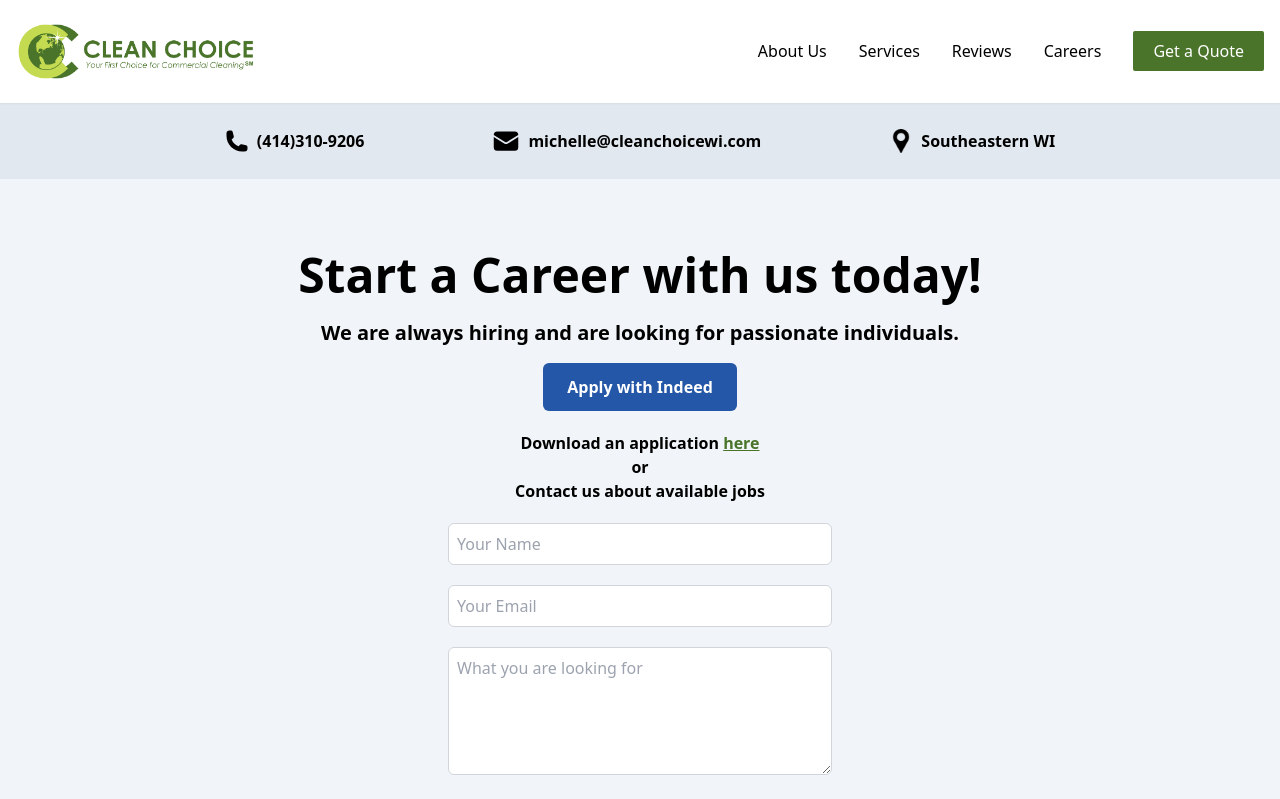
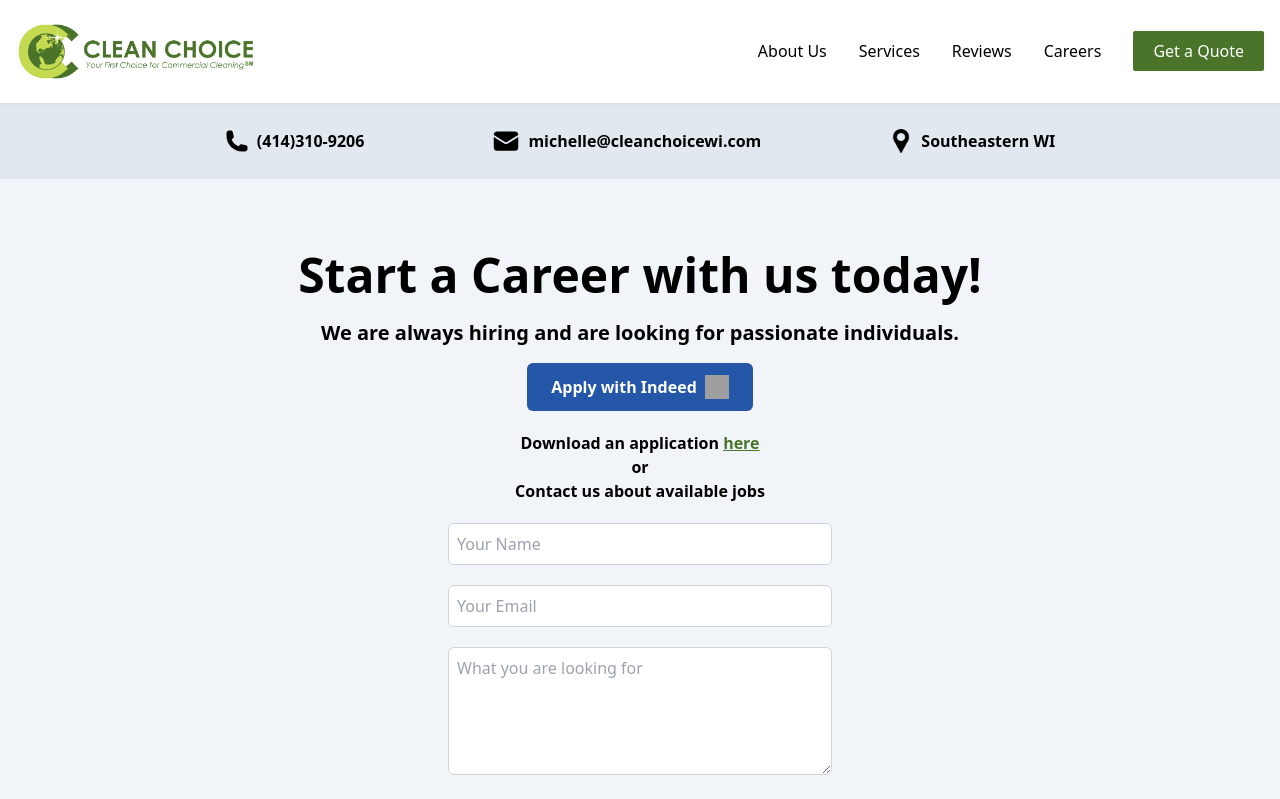
Before and after one commit to Clean-Choice-Website/clean-choice, a React (Vite) app: page /careers in a window 1280 px wide. Shown: the top 799 px of the page. Built offline with nearby package versions, Linux system fonts and the light colour scheme; grey boxes are pictures that could not be loaded.

Commit message:
Add indeed icon

```diff
--- a/src/Careers.jsx
+++ b/src/Careers.jsx
@@ -3,6 +3,7 @@ import { useState, useEffect } from "react";
 import emailjs from "emailjs-com";
 import application from "./assets/Employment.pdf";
 import { scrollToTop } from "./utils/scrollToTop";
+import Indeed from "./assets/indeed.png";
 
 const Careers = () => {
   const [formData, setFormData] = useState({
@@ -64,7 +65,10 @@ const Careers = () => {
               rel="noreferrer"
             >
               <button className="rounded-md bg-[#2457A7] px-6 py-3 text-center font-bold text-white hover:bg-[#2440a7]">
-                Apply with Indeed
+                <div className=" inline-flex gap-2">
+                  Apply with Indeed{" "}
+                  <img className="w-6" src={Indeed} alt="Indeed Icon" />
+                </div>
               </button>
             </a>
           </div>
```
